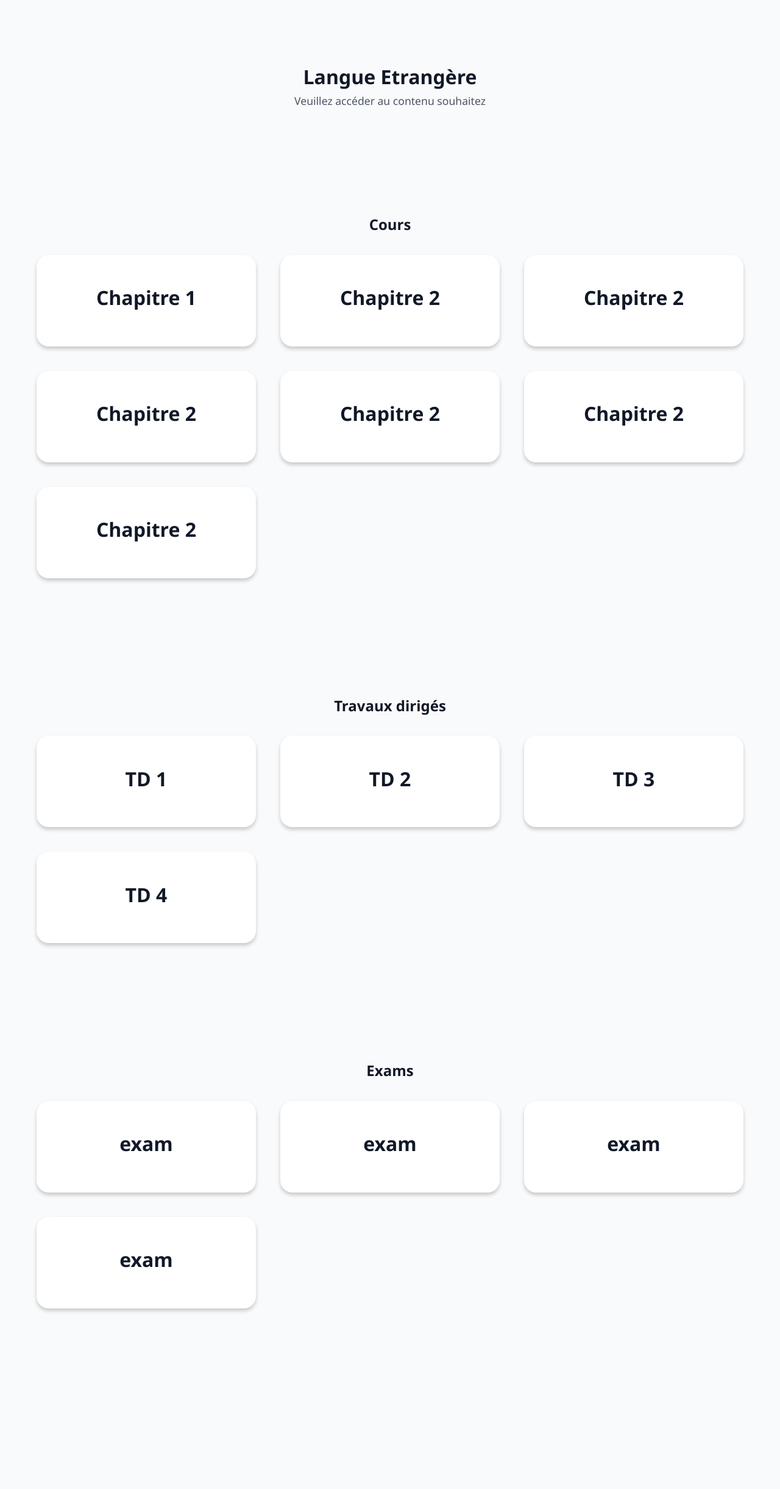
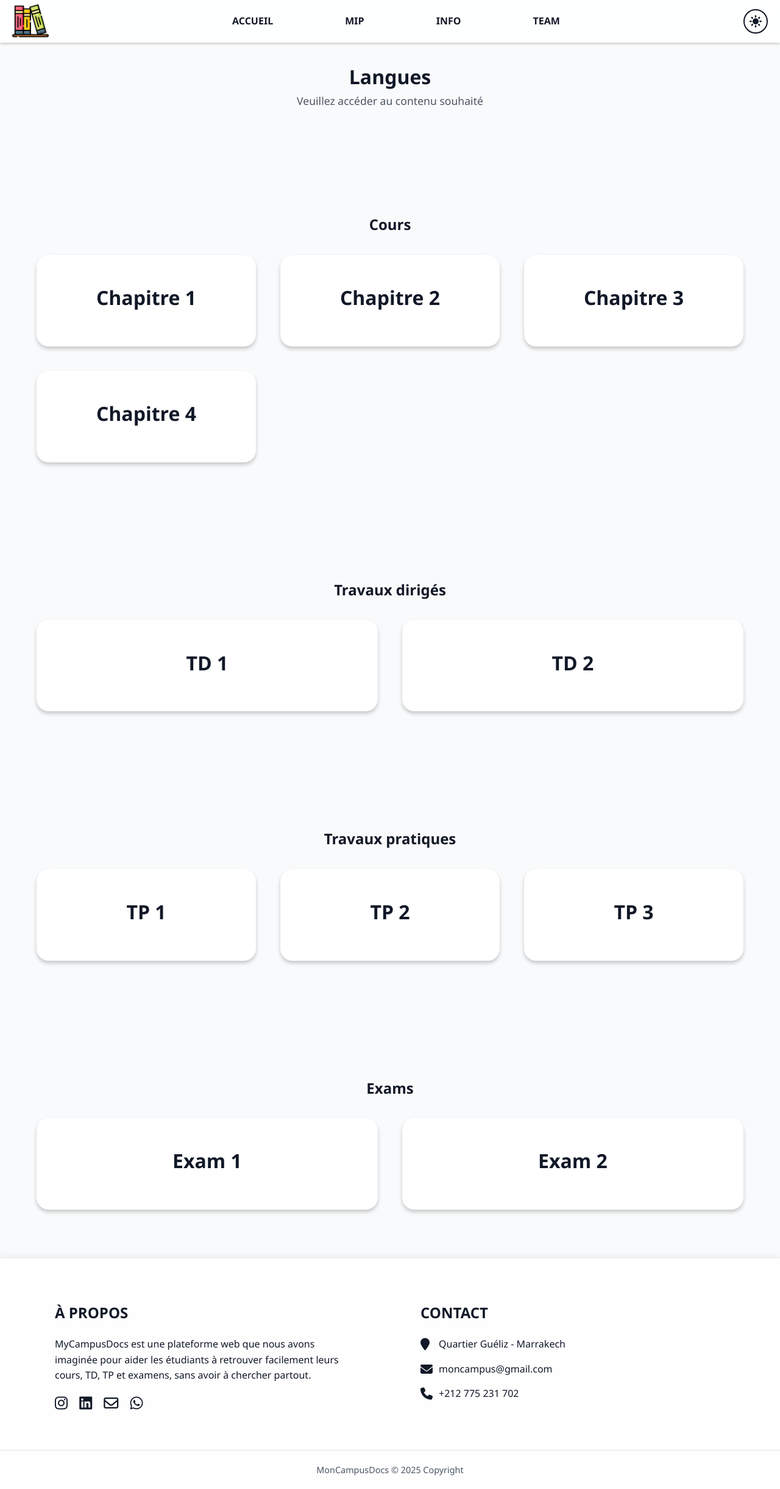
Before and after one commit to northernblade1/moncampusdocs, a plain HTML site: page Modules/S4/Langue4.html in a window 1280 px wide. Shown: the whole page at 61% size. Before the commit the page ends 2225 px from the top, so only its background shows below. Drawn offline with Linux system fonts and the light colour scheme; files that its build step writes are made by us from their sources.

Commit message:
Update Langue4.html

```diff
--- a/Modules/S4/Langue4.html
+++ b/Modules/S4/Langue4.html
@@ -1,145 +1,142 @@
 <!DOCTYPE html>
-<html lang="en">
+<html lang="fr">
 <head>
     <meta charset="UTF-8">
-    <title>Document</title>
-    <link rel="stylesheet" href="/style.css">
+    <meta name="viewport" content="width=device-width, initial-scale=1.0">
+    <title>Mon Campus Docs</title>
+    <link rel="stylesheet" href="https://cdnjs.cloudflare.com/ajax/libs/font-awesome/6.6.0/css/all.min.css" integrity="sha512-Kc323vGBEqzTmouAECnVceyQqyqdsSiqLQISBL29aUW4U/M7pSPA/gEUZQqv1cwx4OnYxTxve5UMg5GT6L4JJg==" crossorigin="anonymous" referrerpolicy="no-referrer" />
+    <link rel="stylesheet" href="../../CSS/style.css">
+    <script src="../../JS/script.js" defer></script>
 </head>
 <body>
 
+    <header class="header">
+        <div class="logo">
+            <a href="../../index.html"><img src="../../Icons/book.png" alt="Logo Mon Campus Docs"></a>
+        </div>
+
+        <nav>
+            <ul class="nav-list">
+                <li><a href="../../index.html">ACCUEIL</a></li>
+                <li id="li1">
+                    <a href="../../index.html#content">MIP</a>
+                    <ul id="ul1" class="dropdown">
+                        <a href="../../Filières/FilièreMipS1.html"><li class="cs"><div class="s">S1</div></li></a>
+                        <a href="../../Filières/FilièreMipS2.html"><li class="cs"><div class="s">S2</div></li></a>
+                    </ul>
+                </li>
+
+                <li id="li2">
+                    <a href="../../index.html#content">INFO</a>
+                    <ul id="ul2" class="dropdown">
+                        <a href="../../Filières/FilièreInfoS3.html"><li class="cs"><div class="s">S3</div></li></a>
+                        <a href="../../Filières/FilièreInfoS4.html"><li class="cs"><div class="s">S4</div></li></a>
+                    </ul>
+                </li>
+                <li><a href="../../index.html#team">TEAM</a></li>
+            </ul>
+        </nav>
+
+        <div class="con_butt">
+            <button id="theme-toggle" aria-label="Toggle Dark Mode">
+                <svg id="moon-icon" viewBox="0 0 64 64" fill="currentColor">
+                    <path d="M12.001,31.997c0-2.211-1.789-4-4-4H4c-2.211,0-4,1.789-4,4 s1.789,4,4,4h4C10.212,35.997,12.001,34.208,12.001,31.997z"></path>
+                    <path d="M12.204,46.139l-2.832,2.833c-1.563,1.562-1.563,4.094,0,5.656 c1.562,1.562,4.094,1.562,5.657,0l2.833-2.832c1.562-1.562,1.562-4.095,0-5.657C16.298,44.576,13.767,44.576,12.204,46.139z"></path>
+                    <path d="M32.003,51.999c-2.211,0-4,1.789-4,4V60c0,2.211,1.789,4,4,4 s4-1.789,4-4l-0.004-4.001C36.003,53.788,34.21,51.999,32.003,51.999z"></path>
+                    <path d="M51.798,46.143c-1.559-1.566-4.091-1.566-5.653-0.004 s-1.562,4.095,0,5.657l2.829,2.828c1.562,1.57,4.094,1.562,5.656,0s1.566-4.09,0-5.656L51.798,46.143z"></path>
+                    <path d="M60.006,27.997l-4.009,0.008 c-2.203-0.008-3.992,1.781-3.992,3.992c-0.008,2.211,1.789,4,3.992,4h4.001c2.219,0.008,4-1.789,4-4 C64.002,29.79,62.217,27.997,60.006,27.997z"></path>
+                    <path d="M51.798,17.859l2.828-2.829c1.574-1.566,1.562-4.094,0-5.657 c-1.559-1.567-4.09-1.567-5.652-0.004l-2.829,2.836c-1.562,1.555-1.562,4.086,0,5.649C47.699,19.426,50.239,19.418,51.798,17.859z"></path>
+                    <path d="M32.003,11.995c2.207,0.016,4-1.789,4-3.992v-4 c0-2.219-1.789-4-4-4c-2.211-0.008-4,1.781-4,3.993l0.008,4.008C28.003,10.206,29.792,11.995,32.003,11.995z"></path>
+                    <path d="M12.212,17.855c1.555,1.562,4.079,1.562,5.646-0.004 c1.574-1.551,1.566-4.09,0.008-5.649l-2.829-2.828c-1.57-1.571-4.094-1.559-5.657,0c-1.575,1.559-1.575,4.09-0.012,5.653 L12.212,17.855z"></path>
+                    <circle cx="32.003" cy="32.005" r="16.001"></circle>
+                </svg>
+                <svg id="sun-icon" viewBox="0 0 24 24" fill="none" xmlns="http://www.w3.org/2000/svg">
+                    <path d="M12 22C17.5228 22 22 17.5228 22 12C22 11.5373 21.3065 11.4608 21.0672 11.8568C19.9289 13.7406 17.8615 15 15.5 15C11.9101 15 9 12.0899 9 8.5C9 6.13845 10.2594 4.07105 12.1432 2.93276C12.5392 2.69347 12.4627 2 12 2C6.47715 2 2 6.47715 2 12C2 17.5228 6.47715 22 12 22Z" fill="currentColor"></path>
+                </svg>
+            </button>
+        </div>
+    </header>
+
     <main>
         <div class="container">
-
             <div class="section-header">
-                <h1>Langue Etrangère</h1>
-                <p>Veuillez accéder au contenu souhaitez</p>
+                <h1>Langues</h1>
+                <p>Veuillez accéder au contenu souhaité</p>
             </div>
 
             <section id="cours">
                 <div class="cour"><h2>Cours</h2></div>
                 <div class="grid">
+                    <div class="chapitre"><div class="filiere-content"><p class="filiere-title">Chapitre 1</p></div><a class="chapitre-overlay" href="">Ouvrir</a></div>
+                    <div class="chapitre"><div class="filiere-content"><p class="filiere-title">Chapitre 2</p></div><a class="chapitre-overlay" href="">Ouvrir</a></div>
+                    <div class="chapitre"><div class="filiere-content"><p class="filiere-title">Chapitre 3</p></div><a class="chapitre-overlay" href="">Ouvrir</a></div>
+                    <div class="chapitre"><div class="filiere-content"><p class="filiere-title">Chapitre 4</p></div><a class="chapitre-overlay" href="">Ouvrir</a></div>
 
-                        <div class="chapitre">
-                            <div class="filiere-content">
-                                <p class="filiere-title">Chapitre 1</p>
-                            </div>
-                            <a class="chapitre-overlay" href="Chapitre  1.pdf">Chapitre 1</a>
-                        </div>
-
-                        <div class="chapitre">
-                            <div class="filiere-content">
-                                <p class="filiere-title">Chapitre 2</p>
-                            </div>
-                            <a class="chapitre-overlay" href="Chapitre  1.pdf">Chapitre 2</a>
-                        </div>
-
-                        <div class="chapitre">
-                            <div class="filiere-content">
-                                <p class="filiere-title">Chapitre 2</p>
-                            </div>
-                            <a class="chapitre-overlay" href="Chapitre  1.pdf">Chapitre 2</a>
-                        </div>
-
-                        <div class="chapitre">
-                            <div class="filiere-content">
-                                <p class="filiere-title">Chapitre 2</p>
-                            </div>
-                            <a class="chapitre-overlay" href="Chapitre  1.pdf">Chapitre 2</a>
-                        </div>
-
-                        <div class="chapitre">
-                            <div class="filiere-content">
-                                <p class="filiere-title">Chapitre 2</p>
-                            </div>
-                            <a class="chapitre-overlay" href="Chapitre  1.pdf">Chapitre 2</a>
-                        </div>
-
-                        <div class="chapitre">
-                            <div class="filiere-content">
-                                <p class="filiere-title">Chapitre 2</p>
-                            </div>
-                            <a class="chapitre-overlay" href="Chapitre  1.pdf">Chapitre 2</a>
-                        </div>
-
-                        <div class="chapitre">
-                            <div class="filiere-content">
-                                <p class="filiere-title">Chapitre 2</p>
-                            </div>
-                            <a class="chapitre-overlay" href="Chapitre  1.pdf">Chapitre 2</a>
-                        </div>
                 </div>
             </section>
 
             <section id="tds">
                 <div class="td"><h2>Travaux dirigés</h2></div>
                 <div class="grid">
+                    <div class="chapitre"><div class="filiere-content"><p class="filiere-title">TD 1</p></div><a class="TD-overlay" href="">Ouvrir</a></div>
+                    <div class="chapitre"><div class="filiere-content"><p class="filiere-title">TD 2</p></div><a class="TD-overlay" href="">Ouvrir</a></div>
+                </div>
+            </section>
 
-                        <div class="chapitre">
-                            <div class="filiere-content">
-                                <p class="filiere-title">TD 1</p>
-                            </div>
-                            <a class="TD-overlay" href="">TD 1</a>
-                        </div>
-
-                        <div class="chapitre">
-                            <div class="filiere-content">
-                                <p class="filiere-title">TD 2</p>
-                            </div>
-                            <a class="TD-overlay" href="">TD 2</a>
-                        </div>
-
-                        <div class="chapitre">
-                            <div class="filiere-content">
-                                <p class="filiere-title">TD 3</p>
-                            </div>
-                            <a class="TD-overlay" href="">TD 3</a>
-                        </div>
-
-                        <div class="chapitre">
-                            <div class="filiere-content">
-                                <p class="filiere-title">TD 4</p>
-                            </div>
-                            <a class="TD-overlay" href="">TD 4</a>
-                        </div>
+            <section id="tds">
+                <div class="tp"><h2>Travaux pratiques</h2></div>
+                <div class="grid">
+                    <div class="chapitre"><div class="filiere-content"><p class="filiere-title">TP 1</p></div><a class="TP-overlay" href="">Ouvrir</a></div>
+                    <div class="chapitre"><div class="filiere-content"><p class="filiere-title">TP 2</p></div><a class="TP-overlay" href="">Ouvrir</a></div>
+                    <div class="chapitre"><div class="filiere-content"><p class="filiere-title">TP 3</p></div><a class="TP-overlay" href="">Ouvrir</a></div>
                 </div>
             </section>
 
             <section id="exams">
                 <div class="exam"><h2>Exams</h2></div>
                 <div class="grid">
-
-                        <div class="chapitre">
-                            <div class="filiere-content">
-                                <p class="filiere-title">exam</p>
-                            </div>
-                            <a class="exam-overlay" href="">exam</a>
-                        </div>
-
-                        <div class="chapitre">
-                            <div class="filiere-content">
-                                <p class="filiere-title">exam</p>
-                            </div>
-                            <a class="exam-overlay" href="">exam</a>
-                        </div>
-
-                        <div class="chapitre">
-                            <div class="filiere-content">
-                                <p class="filiere-title">exam</p>
-                            </div>
-                            <a class="exam-overlay" href="">exam</a>
-                        </div>
-
-                        <div class="chapitre">
-                            <div class="filiere-content">
-                                <p class="filiere-title">exam</p>
-                            </div>
-                            <a class="exam-overlay" href="">exam</a>
-                        </div>
+                    <div class="chapitre"><div class="filiere-content"><p class="filiere-title">Exam 1</p></div><a class="exam-overlay" href="">Ouvrir</a></div>
+                    <div class="chapitre"><div class="filiere-content"><p class="filiere-title">Exam 2</p></div><a class="exam-overlay" href="">Ouvrir</a></div>
                 </div>
             </section>
-
         </div>
     </main>
 
+    <button id="btn-top" aria-label="Retour en haut">
+        <img src="../../Icons/up-arrow.png" alt="Top" class="img_top">
+    </button>
+
+    <footer>
+        <div class="l1">
+            <div class="about">
+                <h1>À propos</h1>
+                <p>MyCampusDocs est une plateforme web que nous avons imaginée pour aider les étudiants à retrouver facilement leurs cours, TD, TP et examens, sans avoir à chercher partout.</p>
+                <div class="icons">
+                     <a href="https://www.instagram.com/mon_campus_docs?igsh=MnZiYjh4bGx2Nnp0" target="_blank"><i class="fa-brands fa-instagram"></i></a>
+                     <a href="https://www.linkedin.com/in/moncampus-docs-2280a43a0?utm_source=share_via&utm_content=profile&utm_medium=member_android" target="_blank"><i class="fa-brands fa-linkedin"></i></a>
+                     <a href="moncampus@gmail.com" target="_blank"><i class="fa-regular fa-envelope"></i></a>
+                     <a href="https://wa.me/message/JIJ62PJLB4W4L1" target="_blank"><i class="fa-brands fa-whatsapp"></i></a>
+                </div>
+            </div>
+
+            <div class="contact">
+                <h1>Contact</h1>
+                <div class="ligne">
+                    <i class="fa fa-map-marker" aria-hidden="true"></i>
+                    <p>Quartier Guéliz - Marrakech</p>
+                </div>
+                <div class="ligne">
+                    <i class="fa fa-envelope" aria-hidden="true"></i>
+                    <p>moncampus@gmail.com</p>
+                </div>
+                <div class="ligne">
+                    <i class="fa fa-phone" aria-hidden="true"></i>
+                    <p>+212 775 231 702</p>
+                </div>
+            </div>
+        </div>
+        <div class="copyright"><p>MonCampusDocs &copy; 2025 Copyright</p></div>
+    </footer>
+
 </body>
 </html>
```
Lines whose indentation alone changed are shown as unchanged.
